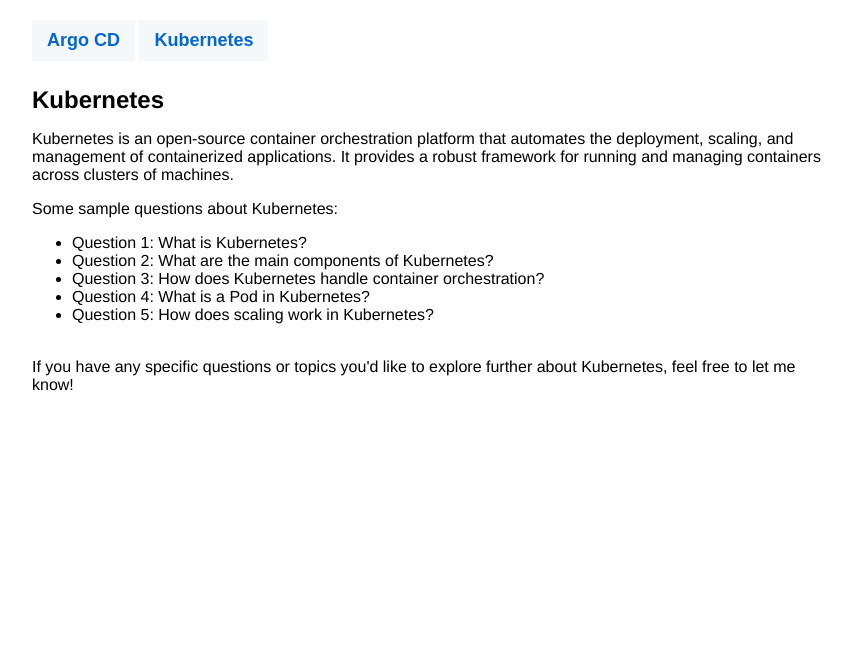
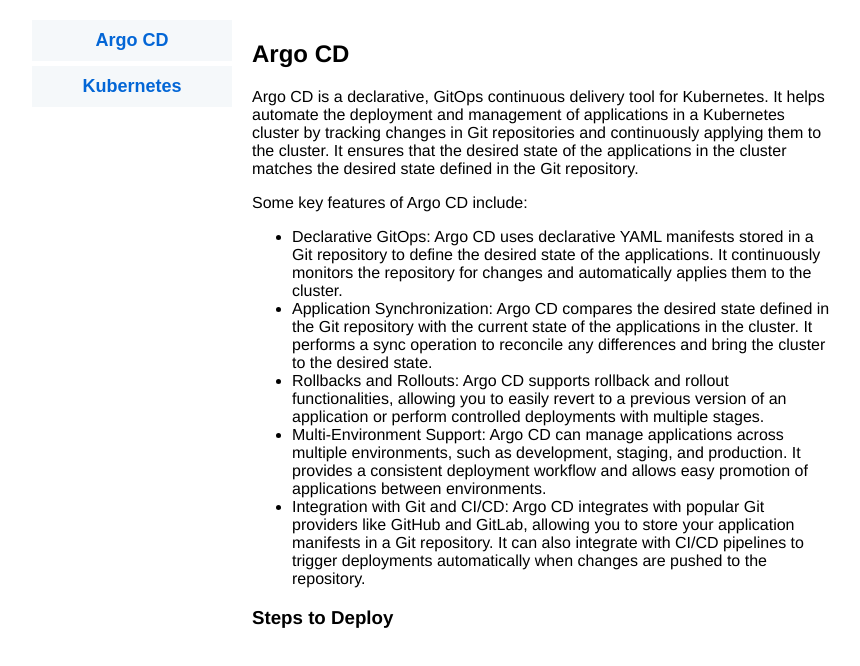
Before and after one commit to rupeshpanwar/DevSecOps-IQ, a plain HTML site: page index.html in a window 1280 px wide. Both pictures are taken after a click on the button "Argo CD". Shown: the whole page, without its empty margins (208-1068 px from the left). Drawn offline with Linux system fonts and the light colour scheme.

Commit message:
code change

```diff
--- a/index.html
+++ b/index.html
@@ -3,50 +3,32 @@
 <head>
   <title>DevSecOps Interview Questionnaire</title>
   <link rel="stylesheet" href="styles.css">
-  <script>
-    function toggleAnswer(sectionId) {
-          const section = document.getElementById(sectionId);
-          section.classList.toggle('active');
-          const content = section.nextElementSibling;
-          if (content.style.display === 'block') {
-            content.style.display = 'none';
-          } else {
-            content.style.display = 'block';
-          }
-        }
-  </script>
 </head>
 <body>
   <div class="sidebar">
-    <button onclick="toggleAnswer('argo')">Argo CD</button>
-    <button onclick="toggleAnswer('k8s')">Kubernetes</button>
+    <button class="sidebar-button" onclick="toggleSection('argo')">Argo CD</button>
+    <button class="sidebar-button" onclick="toggleSection('k8s')">Kubernetes</button>
   </div>
 
   <div class="main-content">
     <div class="section" id="argo" style="display: none;">
-      <h2 class="collapsible" onclick="toggleAnswer('deploy')">Argo CD</h2>
-      <p>
+      <h2 class="collapsible" onclick="toggleAnswer('argo-description')">Argo CD</h2>
+      <p id="argo-description">
         Argo CD is a declarative, GitOps continuous delivery tool for Kubernetes. It helps automate the deployment and management of applications in a Kubernetes cluster by tracking changes in Git repositories and continuously applying them to the cluster. It ensures that the desired state of the applications in the cluster matches the desired state defined in the Git repository.
       </p>
       <p>
         Some key features of Argo CD include:
       </p>
       <ul>
-        <li> Declarative GitOps: Argo CD uses declarative YAML manifests stored in a Git repository to define the desired state of the applications. It continuously monitors the repository for changes and automatically applies them to the cluster.
-        </li>
-        <li> Application Synchronization: Argo CD compares the desired state defined in the Git repository with the current state of the applications in the cluster. It performs a sync operation to reconcile any differences and bring the cluster to the desired state.
-        </li>
-        <li> Rollbacks and Rollouts: Argo CD supports rollback and rollout functionalities, allowing you to easily revert to a previous version of an application or perform controlled deployments with multiple stages.
-        </li>
-        <li> Multi-Environment Support: Argo CD can manage applications across multiple environments, such as development, staging, and production. It provides a consistent deployment workflow and allows easy promotion of applications between environments.
-        </li>
-        <li> Integration with Git and CI/CD: Argo CD integrates with popular Git providers like GitHub and GitLab, allowing you to store your application manifests in a Git repository. It can also integrate with CI/CD pipelines to trigger deployments automatically when changes are pushed to the repository.
-        </li>
+        <li>Declarative GitOps: Argo CD uses declarative YAML manifests stored in a Git repository to define the desired state of the applications. It continuously monitors the repository for changes and automatically applies them to the cluster.</li>
+        <li>Application Synchronization: Argo CD compares the desired state defined in the Git repository with the current state of the applications in the cluster. It performs a sync operation to reconcile any differences and bring the cluster to the desired state.</li>
+        <li>Rollbacks and Rollouts: Argo CD supports rollback and rollout functionalities, allowing you to easily revert to a previous version of an application or perform controlled deployments with multiple stages.</li>
+        <li>Multi-Environment Support: Argo CD can manage applications across multiple environments, such as development, staging, and production. It provides a consistent deployment workflow and allows easy promotion of applications between environments.</li>
+        <li>Integration with Git and CI/CD: Argo CD integrates with popular Git providers like GitHub and GitLab, allowing you to store your application manifests in a Git repository. It can also integrate with CI/CD pipelines to trigger deployments automatically when changes are pushed to the repository.</li>
       </ul>
-      <br>
 
-      <h3 class="collapsible" onclick="toggleAnswer('deploy')">Steps to Deploy</h3>
-      <div class="content">
+      <h3 class="collapsible" onclick="toggleAnswer('argo-steps')">Steps to Deploy</h3>
+      <div class="content" id="argo-steps">
         <ol>
           <li>Install Argo CD: Install Argo CD on your Kubernetes cluster using the official documentation or the provided installation instructions. Make sure the Argo CD controller and the Argo CD CLI (argocd) are properly installed and configured.</li>
           <li>Create a Git repository: Set up a Git repository to store your application manifests. Initialize the repository with a README.md file or any other desired content.</li>
@@ -59,12 +41,11 @@
           <li>Update and redeploy the application: To make changes to the application, update the application manifest in the Git repository, commit, and push the changes. Argo CD will automatically detect the changes and perform a new sync operation to apply the updates to the cluster.</li>
         </ol>
       </div>
-      <br>
     </div>
 
     <div class="section" id="k8s" style="display: none;">
-      <h2>Kubernetes</h2>
-      <p>
+      <h2 class="collapsible" onclick="toggleAnswer('k8s-description')">Kubernetes</h2>
+      <p id="k8s-description">
         Kubernetes is an open-source container orchestration platform that automates the deployment, scaling, and management of containerized applications. It provides a robust framework for running and managing containers across clusters of machines.
       </p>
       <p>
@@ -77,8 +58,6 @@
         <li>Question 4: What is a Pod in Kubernetes?</li>
         <li>Question 5: How does scaling work in Kubernetes?</li>
       </ul>
-      <br>
-      If you have any specific questions or topics you'd like to explore further about Kubernetes, feel free to let me know!
     </div>
   </div>
 
--- a/script.js
+++ b/script.js
@@ -1,7 +1,16 @@
-function toggleAnswer(sectionId) {
+function toggleSection(sectionId) {
+    const sections = document.getElementsByClassName('section');
+    for (let i = 0; i < sections.length; i++) {
+      sections[i].style.display = 'none';
+    }
     const section = document.getElementById(sectionId);
-    section.classList.toggle('active');
-    const content = section.nextElementSibling;
+    section.style.display = 'block';
+  }
+
+  function toggleAnswer(elementId) {
+    const element = document.getElementById(elementId);
+    element.classList.toggle('active');
+    const content = element.nextElementSibling;
     if (content.style.display === 'block') {
       content.style.display = 'none';
     } else {
--- a/styles.css
+++ b/styles.css
@@ -5,17 +5,14 @@ body {
     margin: 0 auto;
   }
 
-  h1 {
-    font-size: 28px;
-    margin-bottom: 20px;
+  .sidebar {
+    float: left;
+    width: 200px;
   }
 
-  h2 {
-    font-size: 24px;
-    margin-bottom: 10px;
-  }
-
-  button {
+  .sidebar-button {
+    display: block;
+    width: 100%;
     background-color: #f5f8fa;
     color: #0366d6;
     font-size: 18px;
@@ -26,12 +23,8 @@ body {
     cursor: pointer;
   }
 
-  .answer {
-    background-color: #f5f8fa;
-    color: #444;
-    font-size: 16px;
-    padding: 10px 15px;
-    margin-bottom: 10px;
+  .main-content {
+    margin-left: 220px;
   }
 
   .collapsible {
```
Lines whose indentation alone changed are shown as unchanged.
